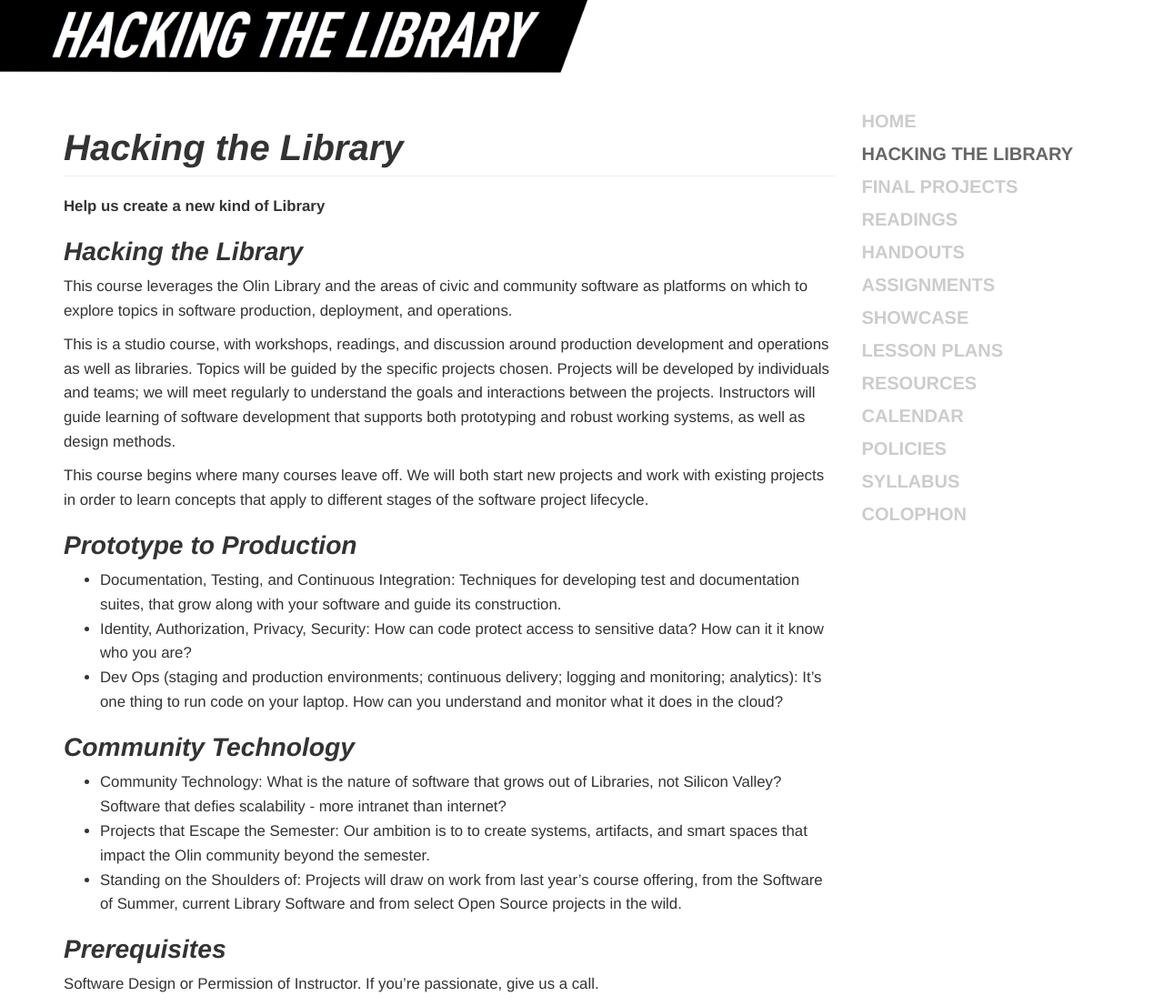
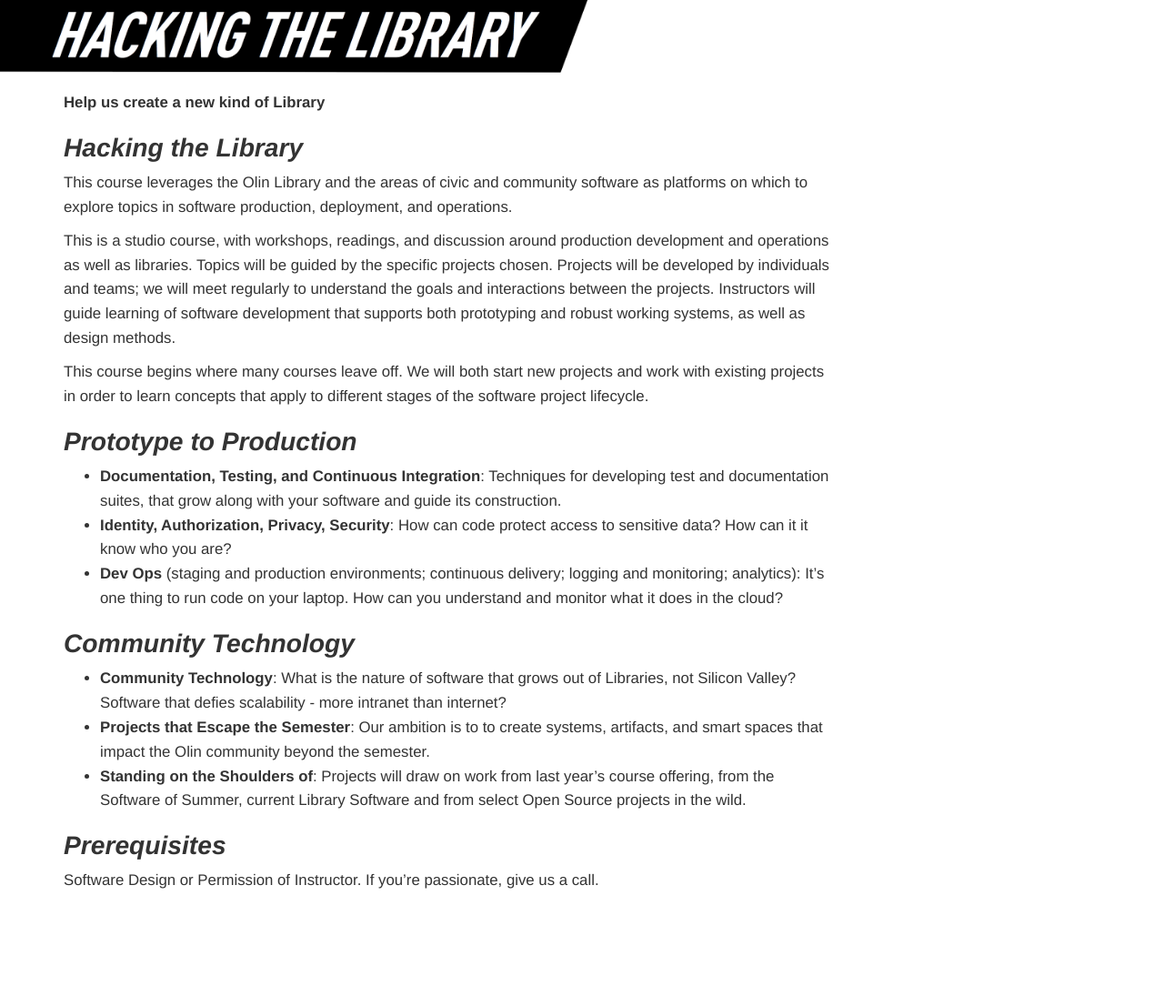
Before and after one commit to osteele/hackingthelibrary.org, a Jekyll site: the page built from _pages/announce.md, in a window 1280 px wide and 1106 px high. Shown: the whole window at 91% size. Built offline with Jekyll 4.4.1, drawn with Linux system fonts in a browser that asks for light colours.

Commit message:
Announce page doesn't include sidebar

```diff
--- /dev/null
+++ b/_layouts/announce.html
@@ -0,0 +1,40 @@
+<!DOCTYPE html>
+<html>
+
+<head>
+    <meta charset="UTF-8">
+    <meta http-equiv="X-UA-Compatible" content="IE=edge">
+    <meta name="viewport" content="width=device-width, initial-scale=1">
+
+    <title>
+        {% if page.title == "Home" %} {{ site.title }} &middot; {{ site.tagline }} {% else %} {{ page.title }} &middot; {{ site.title
+        }} {% endif %}
+    </title>
+
+    <link rel="stylesheet" href="https://maxcdn.bootstrapcdn.com/bootstrap/3.3.7/css/bootstrap.min.css" integrity="sha384-BVYiiSIFeK1dGmJRAkycuHAHRg32OmUcww7on3RYdg4Va+PmSTsz/K68vbdEjh4u"
+        crossorigin="anonymous">
+    <link rel="stylesheet" href="https://maxcdn.bootstrapcdn.com/bootstrap/3.3.7/css/bootstrap-theme.min.css" integrity="sha384-rHyoN1iRsVXV4nD0JutlnGaslCJuC7uwjduW9SVrLvRYooPp2bWYgmgJQIXwl/Sp"
+        crossorigin="anonymous">
+    <link rel="stylesheet" href="https://maxcdn.bootstrapcdn.com/font-awesome/4.7.0/css/font-awesome.min.css" integrity="sha384-wvfXpqpZZVQGK6TAh5PVlGOfQNHSoD2xbE+QkPxCAFlNEevoEH3Sl0sibVcOQVnN"
+        crossorigin="anonymous">
+    <link rel="stylesheet" href="/public/css/syntax.css">
+    <link rel="stylesheet" href="/public/css/site.css">
+</head>
+
+<body>
+    {% include header.html %}
+
+    <div class="container">
+        <div class="row">
+            <div class="col-md-9 main">
+                {{ content }}
+            </div>
+        </div>
+    </div>
+</body>
+
+<script src="https://ajax.googleapis.com/ajax/libs/jquery/1.12.4/jquery.min.js"></script>
+<script src="https://maxcdn.bootstrapcdn.com/bootstrap/3.3.7/js/bootstrap.min.js" integrity="sha384-Tc5IQib027qvyjSMfHjOMaLkfuWVxZxUPnCJA7l2mCWNIpG9mGCD8wGNIcPD7Txa"
+    crossorigin="anonymous"></script>
+
+</html>
--- a/_pages/announce.md
+++ b/_pages/announce.md
@@ -16,15 +16,15 @@
 
 ## Prototype to Production
 
-* Documentation, Testing, and Continuous Integration: Techniques for developing test and documentation suites, that grow along with your software and guide its construction.
-* Identity, Authorization, Privacy, Security: How can code protect access to sensitive data? How can it it know who you are?
-* Dev Ops (staging and production environments; continuous delivery; logging and monitoring; analytics): It’s one thing to run code on your laptop. How can you understand and monitor what it does in the cloud?
+* **Documentation, Testing, and Continuous Integration**: Techniques for developing test and documentation suites, that grow along with your software and guide its construction.
+* **Identity, Authorization, Privacy, Security**: How can code protect access to sensitive data? How can it it know who you are?
+* **Dev Ops** (staging and production environments; continuous delivery; logging and monitoring; analytics): It’s one thing to run code on your laptop. How can you understand and monitor what it does in the cloud?
 
 ## Community Technology
 
-* Community Technology: What is the nature of software that grows out of Libraries, not Silicon Valley? Software that defies scalability - more intranet than internet?
-* Projects that Escape the Semester: Our ambition is to to create systems, artifacts, and smart spaces that impact the Olin community beyond the semester.
-* Standing on the Shoulders of: Projects will draw on work from last year’s course offering, from the Software of Summer, current Library Software and from select Open Source projects in the wild.
+* **Community Technology**: What is the nature of software that grows out of Libraries, not Silicon Valley? Software that defies scalability - more intranet than internet?
+* **Projects that Escape the Semester**: Our ambition is to to create systems, artifacts, and smart spaces that impact the Olin community beyond the semester.
+* **Standing on the Shoulders of**: Projects will draw on work from last year’s course offering, from the Software of Summer, current Library Software and from select Open Source projects in the wild.
 
 ## Prerequisites
 
```
Also changed, not shown: other parts of _pages/announce.md (+1 -1 lines).
